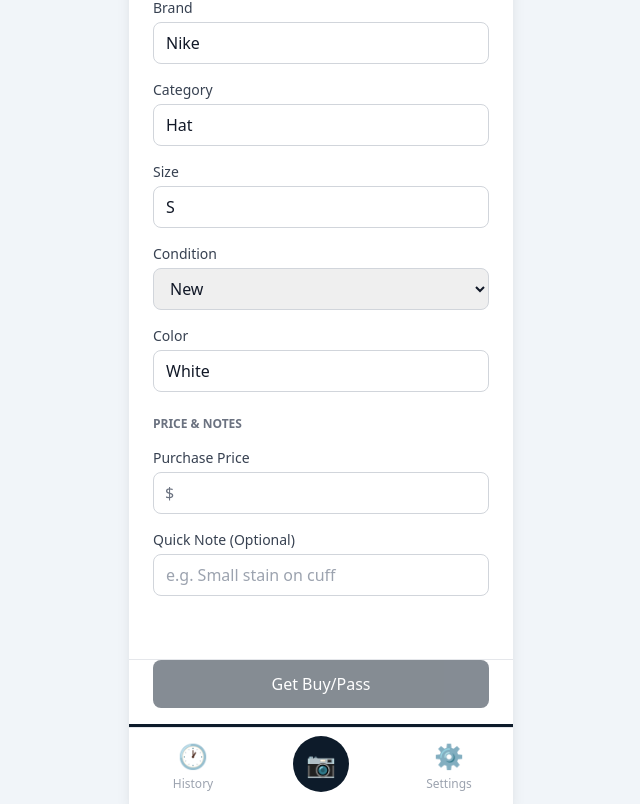
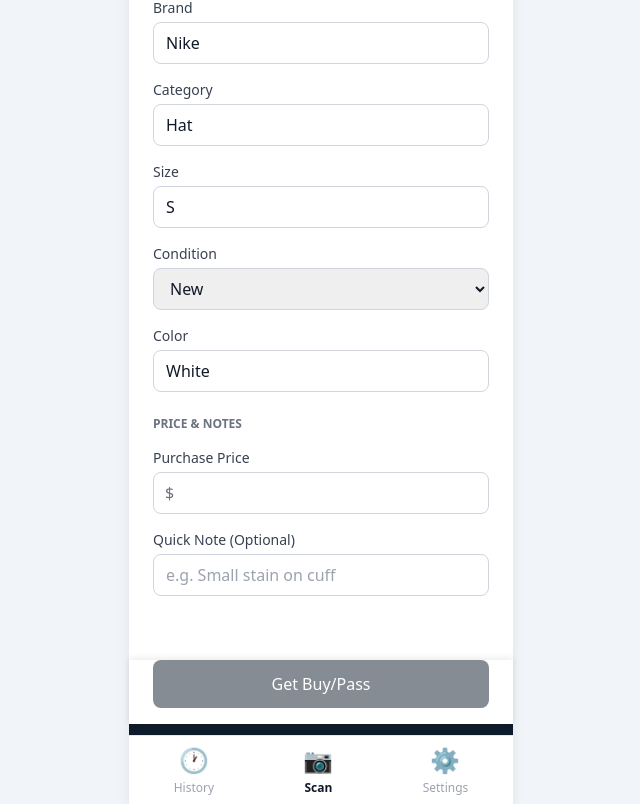
Before and after one commit to leodotbiz/ebay-sourcer-app, a Next.js app: page /scan/confirm in a window 1280 px wide. Shown: the part 374-1178 px from the top of the page, without its empty margins (319-959 px from the left). Built offline with nearby package versions, Linux system fonts and the light colour scheme.

Commit message:
Implement Phase 2 UX Polish: routing fix, bottom nav redesign, CTA layout improvements

```diff
--- a/app/onboarding/page.tsx
+++ b/app/onboarding/page.tsx
@@ -31,13 +31,13 @@ export default function OnboardingPage() {
       setStep(step + 1)
     } else {
       setOnboardingCompleted(true)
-      router.push('/scan')
+      router.replace('/scan')
     }
   }
 
   const handleSkip = () => {
     setOnboardingCompleted(true)
-    router.push('/scan')
+    router.replace('/scan')
   }
 
   const handleMarketplaceSelect = (marketplace: Marketplace) => {
--- a/app/page.tsx
+++ b/app/page.tsx
@@ -10,11 +10,15 @@ export default function Home() {
 
   useEffect(() => {
     if (onboardingCompleted) {
-      router.push('/scan')
+      router.replace('/scan')
     } else {
-      router.push('/onboarding')
+      router.replace('/onboarding')
     }
   }, [onboardingCompleted, router])
 
-  return null
+  return (
+    <div className="min-h-screen flex items-center justify-center">
+      <p className="text-gray-600">Loading…</p>
+    </div>
+  )
 }
--- a/app/scan/confirm/page.tsx
+++ b/app/scan/confirm/page.tsx
@@ -139,7 +139,7 @@ export default function ConfirmDetailsPage() {
       </div>
 
       {/* Get Buy/Pass button */}
-      <div className="absolute bottom-20 left-0 right-0 px-6 pb-4 bg-white border-t border-gray-200 z-30">
+      <div className="absolute bottom-20 left-0 right-0 max-w-[420px] mx-auto w-full px-6 pb-4 bg-white shadow-[0_-2px_6px_rgba(15,23,42,0.08)] z-30">
         <Button
           fullWidth
           onClick={handleGetBuyPass}
--- a/components/ui/BottomNav.tsx
+++ b/components/ui/BottomNav.tsx
@@ -21,33 +21,23 @@ export default function BottomNav() {
   ]
 
   return (
-    <nav className="absolute bottom-0 left-0 right-0 bg-white border-t border-gray-200 z-50">
+    <nav className="absolute bottom-0 left-0 right-0 bg-white border-t border-slate-200 z-50">
       <div className="max-w-md mx-auto">
         <div className="flex justify-around items-center py-2">
           {navItems.map((item) => {
             const active = isActive(item.path)
-            const isScan = item.path === '/scan'
 
             return (
               <Link
                 key={item.path}
                 href={item.path}
                 className={`
-                  flex flex-col items-center justify-center
-                  ${isScan ? 'flex-1' : 'flex-1'}
-                  ${active && !isScan ? 'text-primary' : active && isScan ? 'text-white' : 'text-gray-400'}
+                  flex flex-col items-center gap-1 text-xs
+                  ${active ? 'text-slate-900' : 'text-gray-400'}
                 `}
               >
-                {isScan ? (
-                  <div className="w-14 h-14 rounded-full bg-primary flex items-center justify-center mb-1">
-                    <span className="text-2xl">{item.icon}</span>
-                  </div>
-                ) : (
-                  <>
-                    <span className="text-2xl mb-1">{item.icon}</span>
-                    <span className={`text-xs ${active ? 'font-semibold' : ''}`}>{item.label}</span>
-                  </>
-                )}
+                <span className="text-2xl">{item.icon}</span>
+                <span className={active ? 'font-semibold' : ''}>{item.label}</span>
               </Link>
             )
           })}
```
Also changed, not shown: 1 other file (tests, documents, lock files or other folders).
